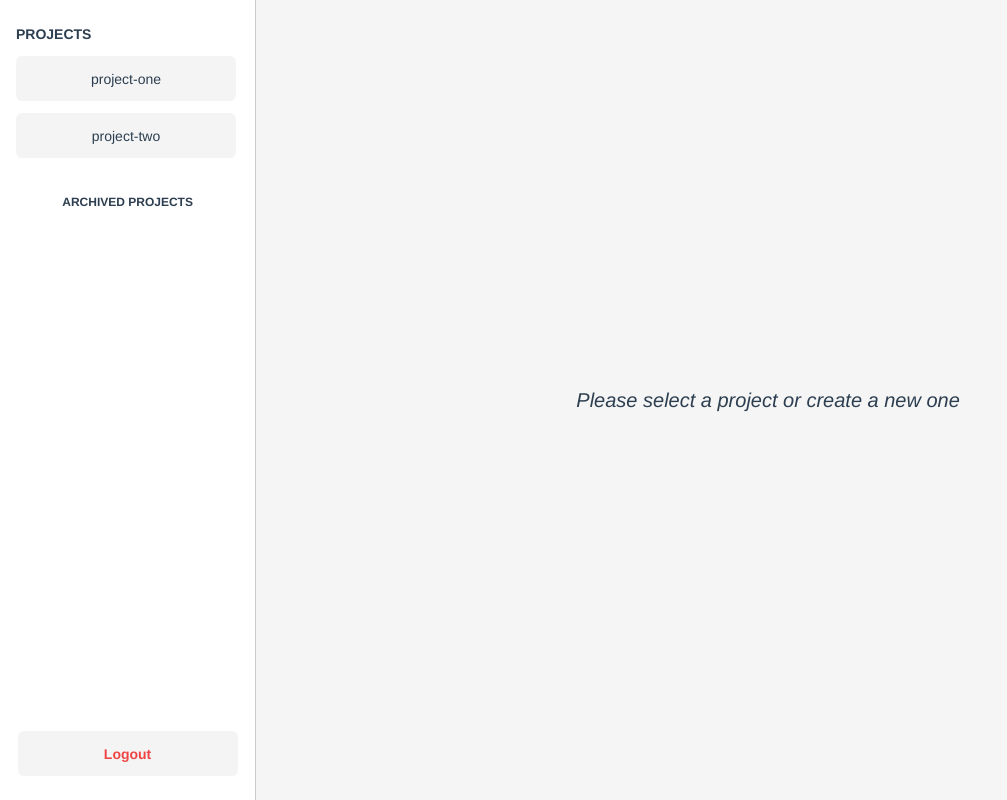
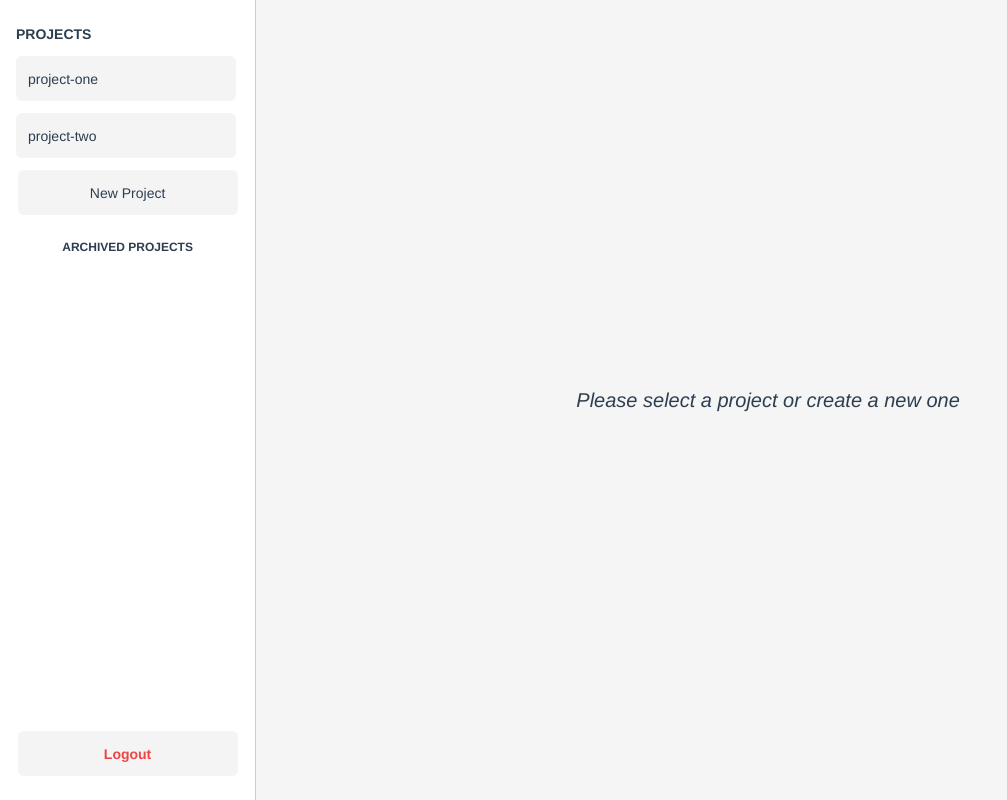
Before and after one commit to eng-gira/project-manager-kanban, a Vue app: page / in a window 1280 px wide. Shown: the whole page, without its empty margins (0-1007 px from the left). Built offline with nearby package versions, Linux system fonts and the light colour scheme; sample sign-in values are in the browser's storage.

Commit message:
create project, project team now scrollable

```diff
--- a/src/assets/main.css
+++ b/src/assets/main.css
@@ -631,6 +631,18 @@ video {
   height: 100px;
 }
 
+.h-full {
+  height: 100%;
+}
+
+.h-\[600px\] {
+  height: 600px;
+}
+
+.h-\[400px\] {
+  height: 400px;
+}
+
 .w-\[600px\] {
   width: 600px;
 }
@@ -1075,3 +1087,7 @@ video {
   --tw-text-opacity: 1;
   color: rgb(255 255 255 / var(--tw-text-opacity));
 }
+
+.hover\:underline:hover {
+  text-decoration-line: underline;
+}
--- a/src/projectsData.js
+++ b/src/projectsData.js
@@ -1,26 +1,4 @@
 export default {
-  users: [
-    {
-      id: 1,
-      name: 'user1',
-      emai: 'user1@pm.com'
-    },
-    {
-      id: 2,
-      name: 'user2',
-      emai: 'user2@pm.com'
-    },
-    {
-      id: 3,
-      name: 'user3',
-      emai: 'user3@pm.com'
-    },
-    {
-      id: 4,
-      name: 'user4',
-      emai: 'user4@pm.com'
-    },
-  ],
   projects: [
     {
       id: 1,
@@ -36,6 +14,26 @@ export default {
           id: 4,
           name: 'user4',
           emai: 'user4@pm.com'
+        },
+        {
+          id: 11,
+          name: 'user11',
+          emai: 'user11@pm.com'
+        },
+        {
+          id: 12,
+          name: 'user12',
+          emai: 'user12@pm.com'
+        },
+        {
+          id: 13,
+          name: 'user13',
+          emai: 'user13@pm.com'
+        },
+        {
+          id: 14,
+          name: 'user14',
+          emai: 'user14@pm.com'
         },
       ],
       columns: [
--- a/src/views/ProjectView.vue
+++ b/src/views/ProjectView.vue
@@ -122,7 +122,7 @@
         </div>
         <!-- Team Modal -->
         <div
-            class="bg-transparent absolute inset-0 semi-transparent grid h-screen place-items-center"
+            class="bg-transparent absolute inset-0 semi-transparent grid h-screen place-items-center overflow-y-auto"
             v-if="teamModalVisible"
             @click.self="closeTeamModal"
             >
--- a/src/views/SidebarLayout.vue
+++ b/src/views/SidebarLayout.vue
@@ -8,14 +8,34 @@
                 <router-link
                     v-for="(project, projectIndex) in projects"
                     :key="projectIndex"
-                    class="w-[220px] h-[45px] rounded-md flex flex-col justify-center mb-3"
+                    class="w-[220px] h-[45px] rounded-md flex flex-col justify-center items-start mb-3"
                     :class="project.id==selectedProjectId ?
                         'bg-[#0C4689] text-white' :
                         'bg-[#F4F4F4] cursor-pointer hover:bg-[#0C4689] hover:text-white'"
                     :to="{name: 'ProjectView', params: { projectId: project.id }}"
                     >
-                    {{ project.name }}
+                    <h1 class="ml-3">{{ project.name }}</h1>
                 </router-link>
+
+                <div class="text-sm">
+                    <button
+                        v-if="!creatingProject"
+                        class="bg-[#F4F4F4] hover:underline w-[220px] h-[45px] rounded-md"
+                        @click="startCreatingProject"
+                        >
+                        New Project
+                    </button>
+                    <div v-else>
+                        <input
+                            type="text"
+                            placeholder="Project Name..."
+                            @keyup.enter="createProject($event)"
+                            @keyup.esc="closeProjectCreate"
+                            @focusout="closeProjectCreate"
+                            class="bg-[#F4F4F4] rounded-md p-2 w-[220px] h-[45px]"
+                            />
+                    </div>
+                </div>
             </div>
             <div class="text-xs flex flex-col mt-6 mb-6" v-if="archivedProjects.length <= 0">
                 <h1 class="font-bold uppercase">Archived Projects</h1>
@@ -63,6 +83,20 @@ const logout = () => {
     router.push({ name: 'RegisterView' })
 }
 
+let creatingProject = ref(false)
+const startCreatingProject = () => {
+    creatingProject.value = true
+}
+const closeProjectCreate = () => {
+    creatingProject.value = false
+}
+const createProject = (event) => {
+    if(event.target.value.length > 0) {
+        projects.push({ id: projects.length+1, name: event.target.value, columns: [] })
+    }
+    closeProjectCreate()
+}
+
 </script>
 <style>
 .sidebar {
```
